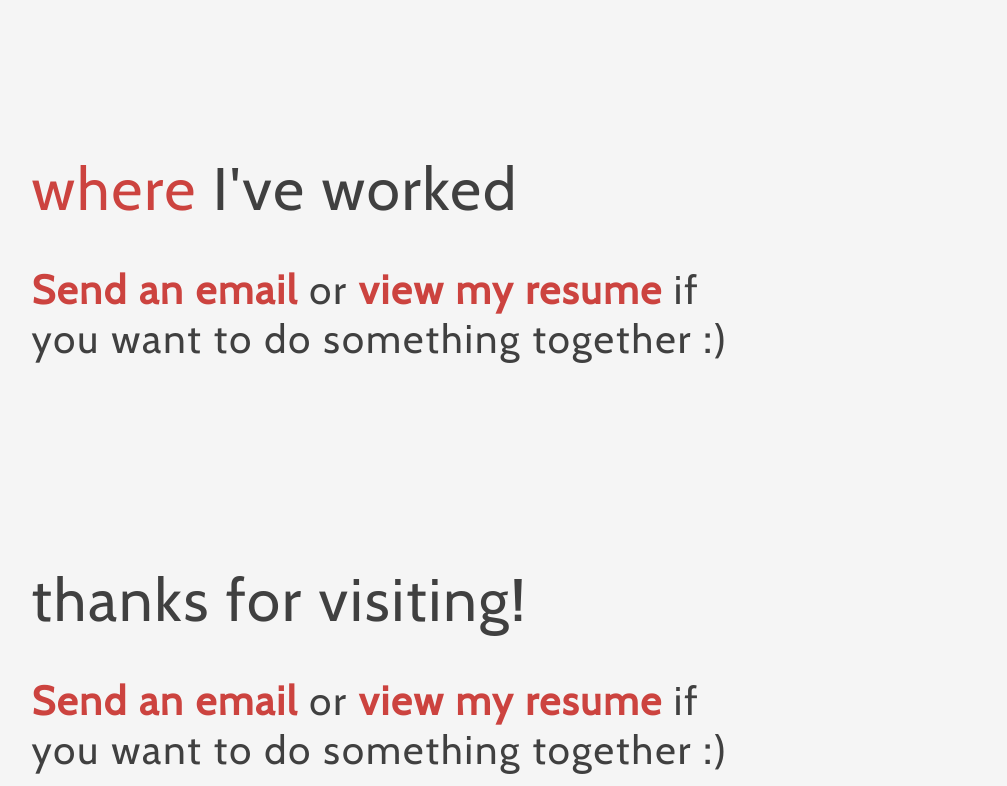
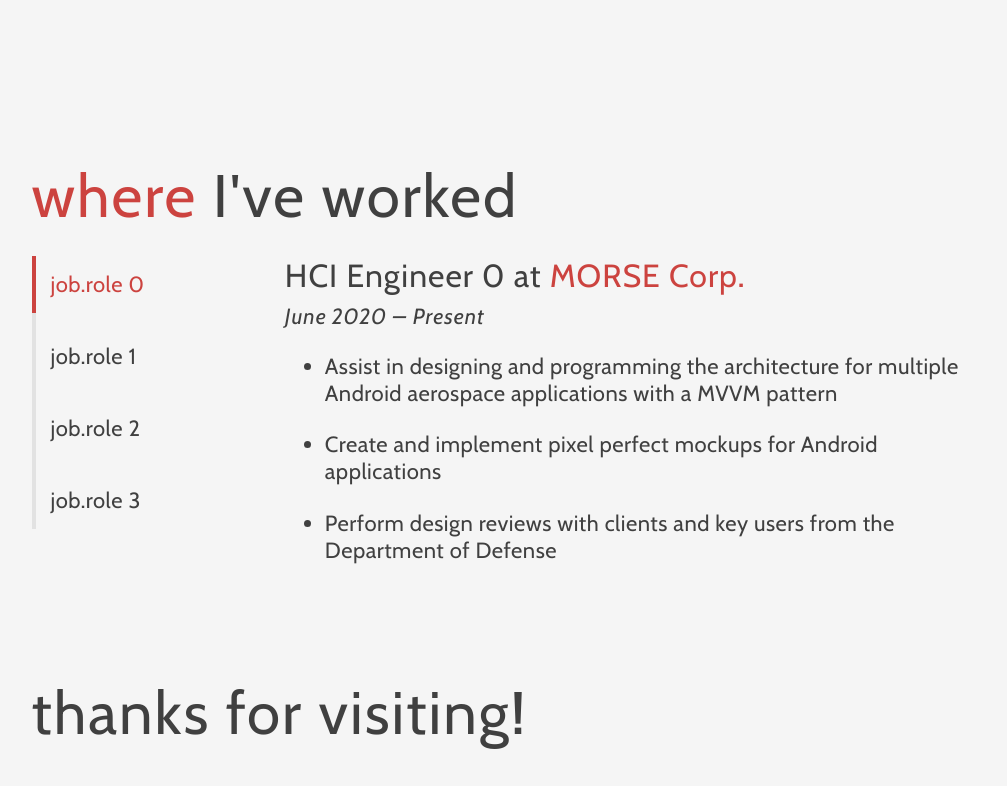
Before and after one commit to wang-er/portfolio-v3, a Gatsby site: page / in a window 1280 px wide. Shown: the part 2723-3509 px from the top of the page, without its empty margins (136-1143 px from the left). Built offline with nearby package versions, Linux system fonts and the light colour scheme; Gatsby itself is replaced by a stand-in of ours.

Commit message:
added work

```diff
--- a/src/components/sections/work.js
+++ b/src/components/sections/work.js
@@ -1,18 +1,123 @@
 import React from 'react'
 import styled from "styled-components";
-import { erinBlack, erinWhite } from '../../styles/colors';
+import { erinBlack, erinBlack10, erinRed, erinRoseGold10, erinWhite } from '../../styles/colors';
 
-const ContactMessage = styled.h2`
-    margin-top: 1em;
+const WorkGrid = styled.div`
+    margin-top: 1.5em;
     margin-bottom: 5em;
+    display: flex;
+`
+
+const SidebarItem = styled.div`
+    background-color: transparent;
+    display: flex;
+    position: relative;
+    // left: ${props => (props.isActive ? `-4px`: "0")};
+    align-items: center;
+    padding: 15px;
+    // border-left: ${props => (props.isActive ? `4px solid ${erinRed}`: "none")};
+    p {
+        color: ${props => (props.isActive ? erinRed: erinBlack)};
+        padding: 0;
+    }
+
+    &:hover {
+        background-color: ${erinRoseGold10};
+    }
+
+
+    // ::before {
+    //     content:'';
+    //     position: absolute;
+    //     background-color: ${erinRed};
+    //     top: 0;
+    //     left: -4px;
+    //     width: 4px;
+    //     height: 100%;
+    // }
 
 `
 
-export const Work = () => (
-    <>
-            <h1><span>where</span> I've worked</h1>
-            <ContactMessage>
-                <a href="mailto:erinwang101@gmail.com">Send an email</a> or <a href="google.com">view my resume</a> if <br/> you want to do something together :)
-            </ContactMessage>
+const SidebarColumn = styled.div`
+    display: flex;
+    flex-direction: column;
+    flex: 1 1 40%;
+    gap: 15px;
+    border-left: 4px solid ${erinBlack10};
+    height: fit-content;
+    position: relative;
+
+    // padding: 7px 0px;
+`
+
+const SidebarHighlight = styled.div`
+    position: absolute;
+    background-color: ${erinRed};
+    top: 0;
+    left: -4px;
+    width: 4px;
+    height: 57px;
+    transform: translateY(calc(${({ position }) => position} * (57px + 15px)));
+    transition: transform 0.25s ease-in-out;
+    transition-delay: 0.1s;
+`
+
+
+const JobBlock = styled.div`
+    display: ${props => (props.hidden ? "none": 'flex')};
+    flex-direction: column;
+    flex: 2 1 auto;
+    margin-left: 30px;
+
+   small {
+       color: ${erinBlack};
+   }
+
+   a {
+       font-weight: 400;
+   }
+`
+
+const JobDescription = ({ role, companyName, companyURL, startDate, endDate, bullets, hidden }) => (
+    <JobBlock hidden={hidden}>
+        <h3>{role} at <a href={companyURL}>{companyName}</a></h3>
+        <small>{startDate} – {endDate}</small>
+        <ul>
+            {bullets.map(function (bullet, index) {
+                return <li key={`${role}_${startDate}_bullet_${index}`}>{bullet}</li>;
+            })}
+        </ul>
+    </JobBlock>
+)
+
+export const Work = ({ jobs }) => {
+    const [currentJobIndex, setCurrentJobIndex] = React.useState(0);
+
+    return <>
+        <h1><span>where</span> I've worked</h1>
+        <WorkGrid>
+            <SidebarColumn>
+                {/* For each job, create a bar here, on click method updates index # */}
+                {jobs.map(function (job, index) {
+                    return <SidebarItem key={index} isActive={index == currentJobIndex} onClick={() => setCurrentJobIndex(index)}>  {/* onClick method */}
+                        <p>{`job.role ${index}`}</p>
+                    </SidebarItem>
+                })}
+            <SidebarHighlight position={currentJobIndex}/>
+            </SidebarColumn>
+
+            {jobs.map(function (job, index) {
+                    return <JobDescription key={index} hidden={index !== currentJobIndex} role={`HCI Engineer ${index}`} companyName="MORSE Corp." companyURL="https://google.com" startDate="June 2020" endDate="Present"
+                    bullets={["Assist in designing and programming the architecture for multiple Android aerospace applications with a MVVM pattern",
+                        "Create and implement pixel perfect mockups for Android applications",
+                        "Perform design reviews with clients and key users from the Department of Defense"]} />
+                })}
+            {/* For each job, create a panel here, link it to id by key? visibility based on index boolean matches onClick */}
+{/* probably sohuld take in the single job object? parse inside */}
+            {/* <JobDescription hidden={false} role="HCI Engineer" companyName="MORSE Corp." companyURL="https://google.com" startDate="June 2020" endDate="Present"
+                bullets={["Assist in designing and programming the architecture for multiple Android aerospace applications with a MVVM pattern",
+                    "Create and implement pixel perfect mockups for Android applications",
+                    "Perform design reviews with clients and key users from the Department of Defense"]} /> */}
+        </WorkGrid>
     </>
-)
+}
--- a/src/pages/index.js
+++ b/src/pages/index.js
@@ -14,7 +14,7 @@
       <Hero/>
       <Portfolio/>
       <About/>
-      <Work/>
+      <Work jobs={[1, 2, 3, 4]}/>
       <Contact/>
     </Layout>
   )
--- a/src/styles/globalStyle.js
+++ b/src/styles/globalStyle.js
@@ -34,6 +34,7 @@
   h5,
   h6,
   p,
+  li,
   span,
   small,
   a {
@@ -65,16 +66,17 @@
 
   }
 
-  p {
+  p, li{
     font-size: 22px;
     letter-spacing: .5px;
-    padding: .75em 0 .25em;
+    padding: .35em 0 .75em;
 
     a::after {
       height: 2.5px;
 
     }
   }
+
 
   a {
     letter-spacing: inherit;
@@ -112,7 +114,7 @@
     font-size: 22px;
     font-style: italic;
     letter-spacing: 1px;
-    color: ${erinRose}
+    color: ${erinRose};
   }
 `
 export default GlobalStyle
```
